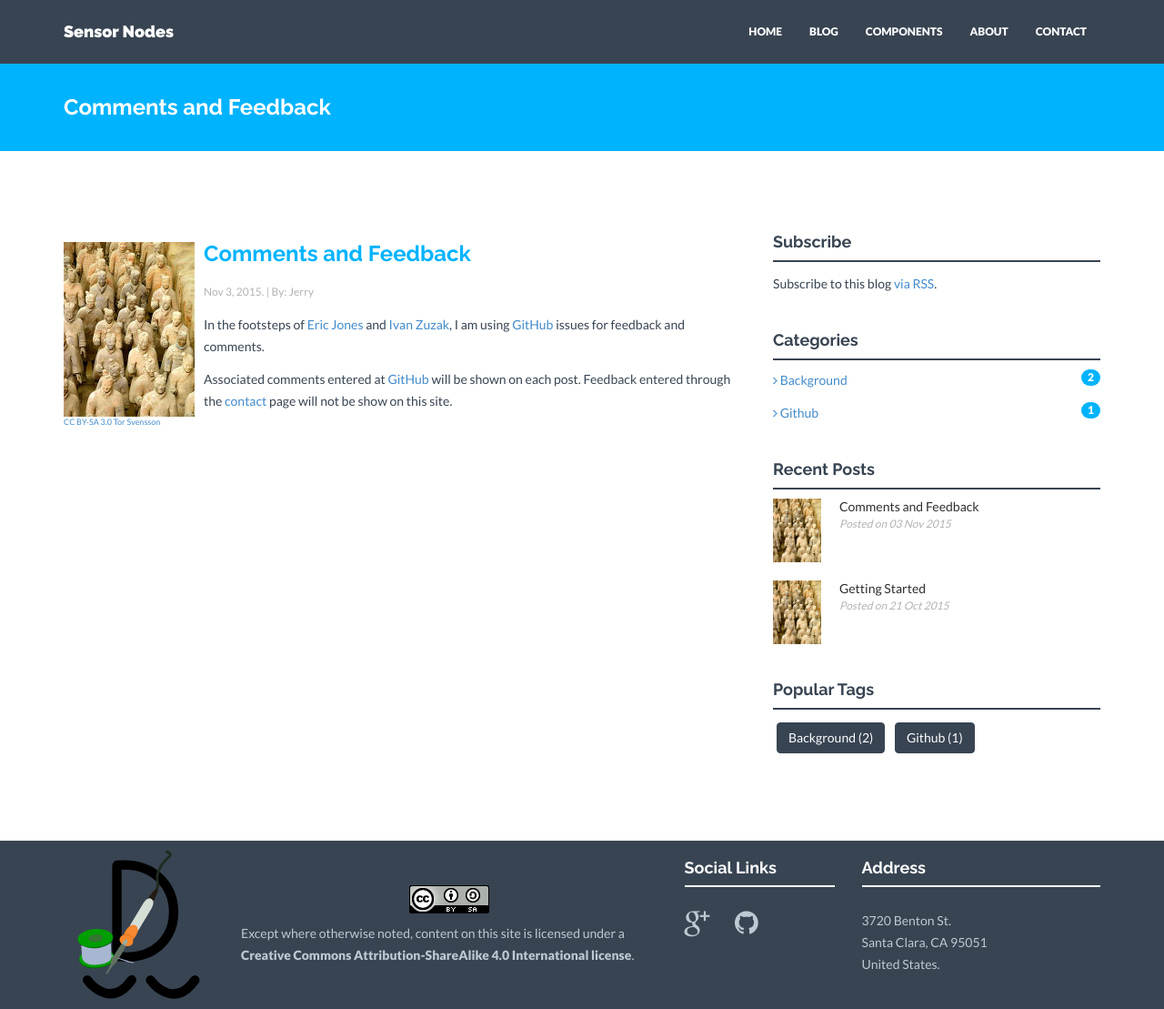
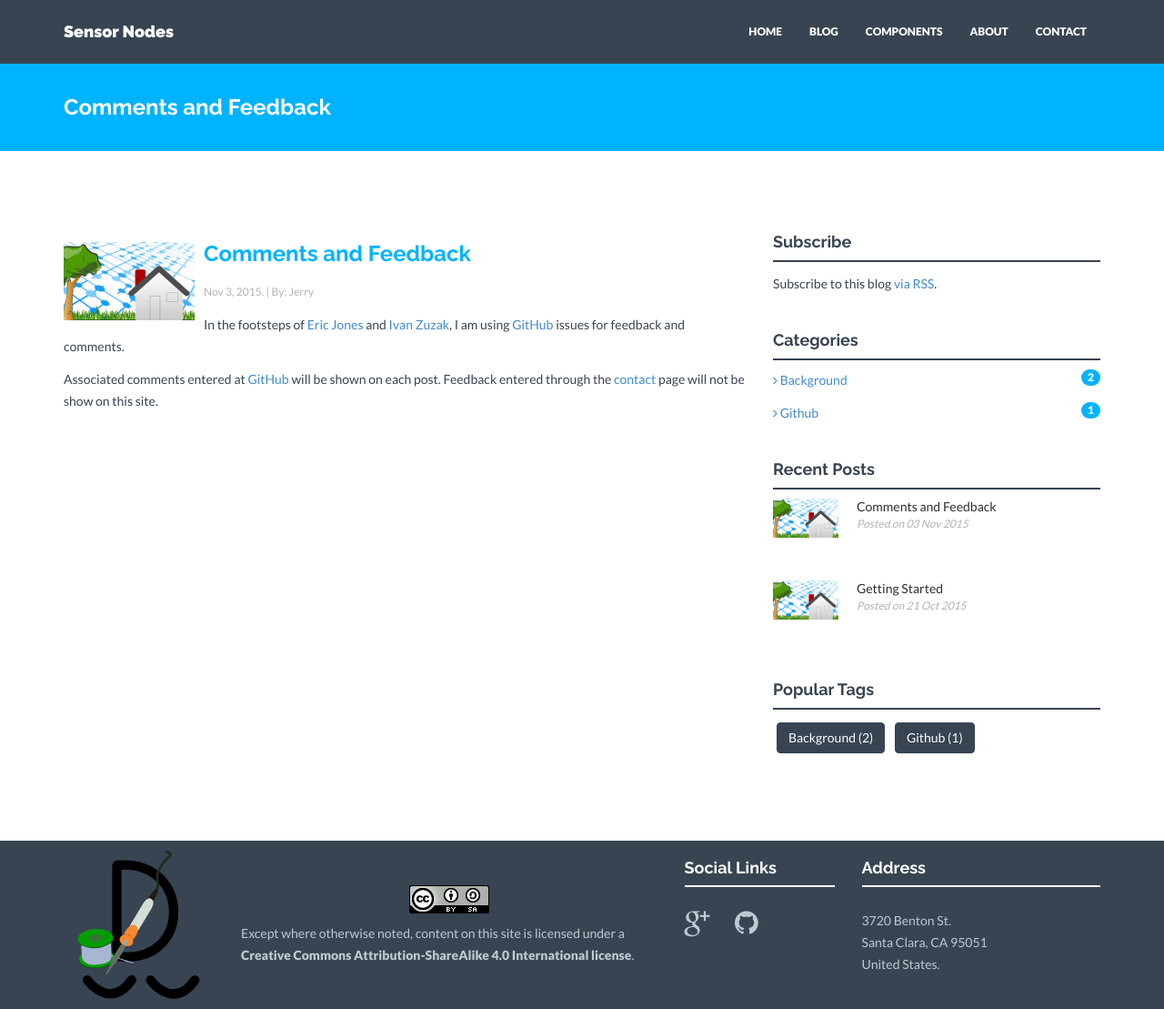
Before and after one commit to jdunmire/sensornodeinfo, a Jekyll site: the page built from _posts/blog/2015-11-03-comments-and-feedback.md, in a window 1280 px wide and 1109 px high. Shown: the whole window at 91% size. Built offline with Jekyll 4.4.1, drawn with Linux system fonts in a browser that asks for light colours; nearby versions of some CDN libraries.

Commit message:
Change the image for site related posts
On branch gh-pages
modified:   _posts/blog/2015-10-12-getting-started.markdown
modified:   _posts/blog/2015-11-03-comments-and-feedback.md
new file:   assets/img/blog/houseAndNodes.png
new file:   assets/img/blog/thumbs/houseAndNodes.png
deleted:    assets/img/blog/tarmy.jpg
deleted:    assets/img/blog/thumbs/tarmy.jpg

```diff
--- a/_posts/blog/2015-10-12-getting-started.markdown
+++ b/_posts/blog/2015-10-12-getting-started.markdown
@@ -7,10 +7,8 @@ permalink: /blog/2015/10/21/getting-started
 categories:
 - blog
 - Background
-img: tarmy.jpg
-thumb: tarmy.jpg
-imgcredit: "CC BY-SA 3.0 Tor Svensson"
-imgcrediturl: "https://commons.wikimedia.org/wiki/File:Terrakottaarm%C3%A9n.jpg"
+img: houseAndNodes.png
+thumb: houseAndNodes.png
 commentIssueId: 2
 ---
 Well, not really. I've been working on a sensor node design most of
--- a/_posts/blog/2015-11-03-comments-and-feedback.md
+++ b/_posts/blog/2015-11-03-comments-and-feedback.md
@@ -8,10 +8,8 @@ categories:
 - blog
 - Background
 - GitHub
-img: tarmy.jpg
-thumb: tarmy.jpg
-imgcredit: "CC BY-SA 3.0 Tor Svensson"
-imgcrediturl: "https://commons.wikimedia.org/wiki/File:Terrakottaarm%C3%A9n.jpg"
+img: houseAndNodes.png
+thumb: houseAndNodes.png
 ---
 In the footsteps of [Eric Jones][erjjones.github.io] and
 [Ivan Zuzak][ivanzuzak], I am using
```
Also changed, not shown: assets/img/blog/houseAndNodes.png (added), assets/img/blog/tarmy.jpg (deleted), assets/img/blog/thumbs/houseAndNodes.png (added), assets/img/blog/thumbs/tarmy.jpg (deleted).
